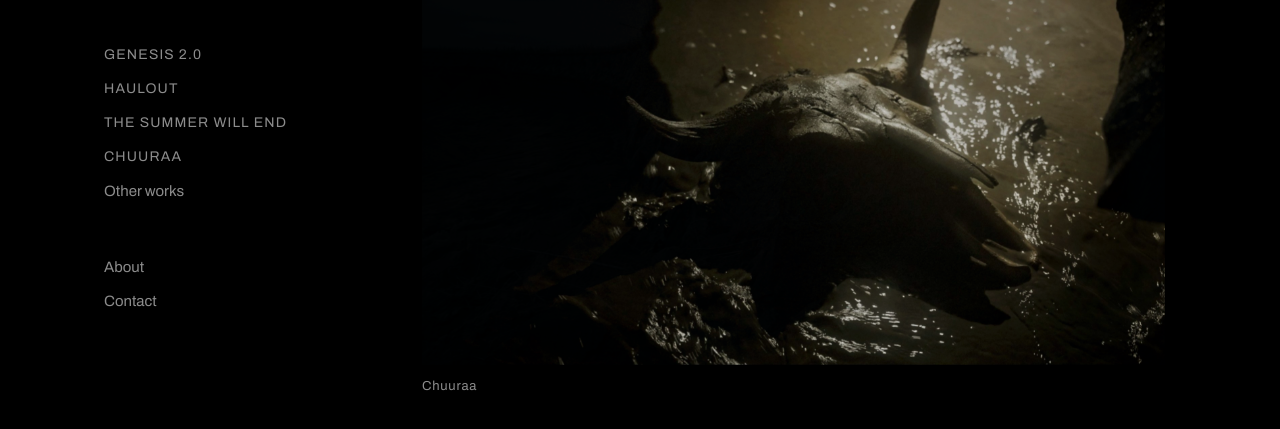
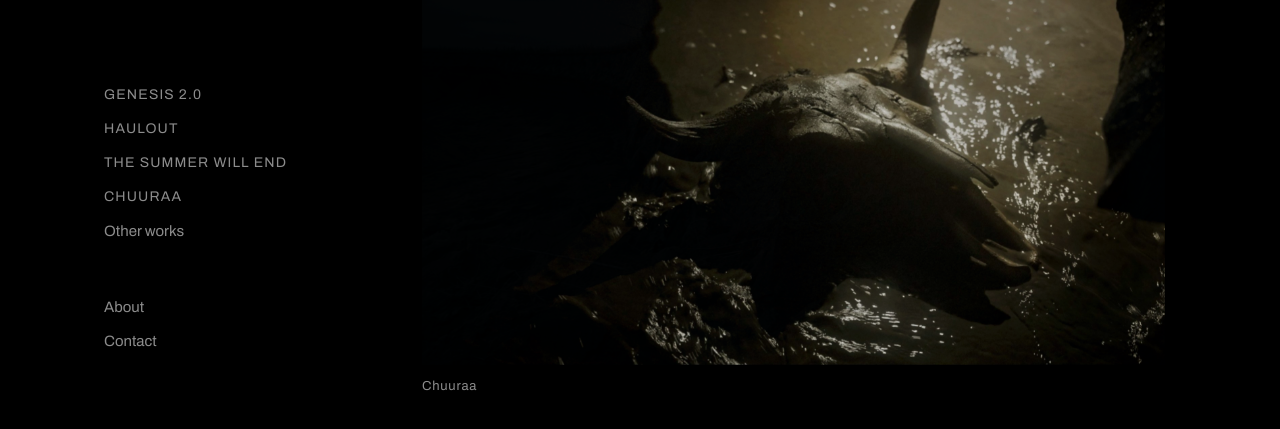
Before and after one commit to maximarbugaev-web/maximarbugaev-site, a plain HTML site: page index.html in a window 1280 px wide. Shown: the part 149-578 px from the top of the page. Drawn offline with Linux system fonts and the light colour scheme.

Commit message:
Sidebar: move menu block lower
Co-Authored-By: Claude Opus 5.5 <noreply@anthropic.com>
Claude-Session: https://claude.ai/code/session_0111QZqVCAq5ohXCGFSpecgb

```diff
--- a/index.html
+++ b/index.html
@@ -27,7 +27,7 @@ a{color:#EDEBE6;text-decoration:none}
 a:hover{color:#FFFFFF}
 .menu-btn{background:none;border:0;padding:6px 0;margin:0;font:inherit;text-align:left;cursor:pointer;display:flex;gap:14px;align-items:baseline;min-height:32px}
 .menu-btn:hover span{color:#FFFFFF}
-@media (max-width: 700px){.laurels{grid-template-columns:repeat(2,minmax(0,1fr)) !important;gap:16px 6px !important}.laurels .lt{width:auto !important;flex:1 1 0;min-width:0}.side{padding:48px 24px 8px !important;gap:28px !important}.content{padding:24px 24px 64px !important}}
+@media (max-width: 700px){.films-nav{margin-top:0 !important}.laurels{grid-template-columns:repeat(2,minmax(0,1fr)) !important;gap:16px 6px !important}.laurels .lt{width:auto !important;flex:1 1 0;min-width:0}.side{padding:48px 24px 8px !important;gap:28px !important}.content{padding:24px 24px 64px !important}}
 </style>
 
 <style>.view{display:none}.view.on{display:block} .nav span{color:#8C8C8C} .nav.on span{color:#FFFFFF}</style>
@@ -43,7 +43,7 @@ a:hover{color:#FFFFFF}
 </button>
 </div>
 
-<nav aria-label="Films" style="display: flex; flex-direction: column; gap: 2px; font-size: 15px">
+<nav aria-label="Films" class="films-nav" style="margin-top: 40px; display: flex; flex-direction: column; gap: 2px; font-size: 15px">
 <button type="button" class="menu-btn nav" data-go="genesis"><span style="text-transform: uppercase; letter-spacing: 0.08em; font-size: 14px">Genesis 2.0</span></button>
 <button type="button" class="menu-btn nav" data-go="haulout"><span style="text-transform: uppercase; letter-spacing: 0.08em; font-size: 14px">Haulout</span></button>
 <button type="button" class="menu-btn nav" data-go="summer"><span style="text-transform: uppercase; letter-spacing: 0.08em; font-size: 14px">The Summer Will End</span></button>
```
